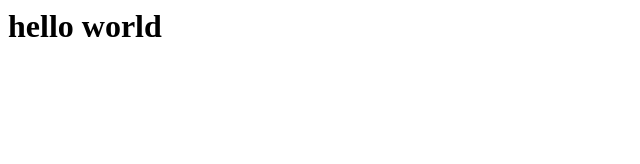
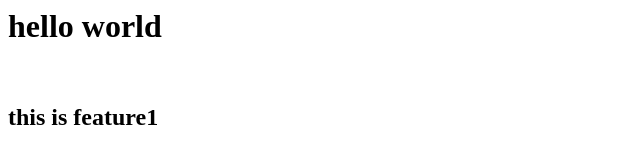
Before and after one commit to zararafridi/local-repo, a plain HTML site: page index.html in a window 1280 px wide. Shown: the whole page, without its empty margins (0-640 px from the left). Drawn offline with Linux system fonts and the light colour scheme.

Commit message:
feature1

```diff
--- a/index.html
+++ b/index.html
@@ -1 +1,3 @@
 <h1>hello world</h1>
+<br>
+<h2>this is feature1</h2>
```
